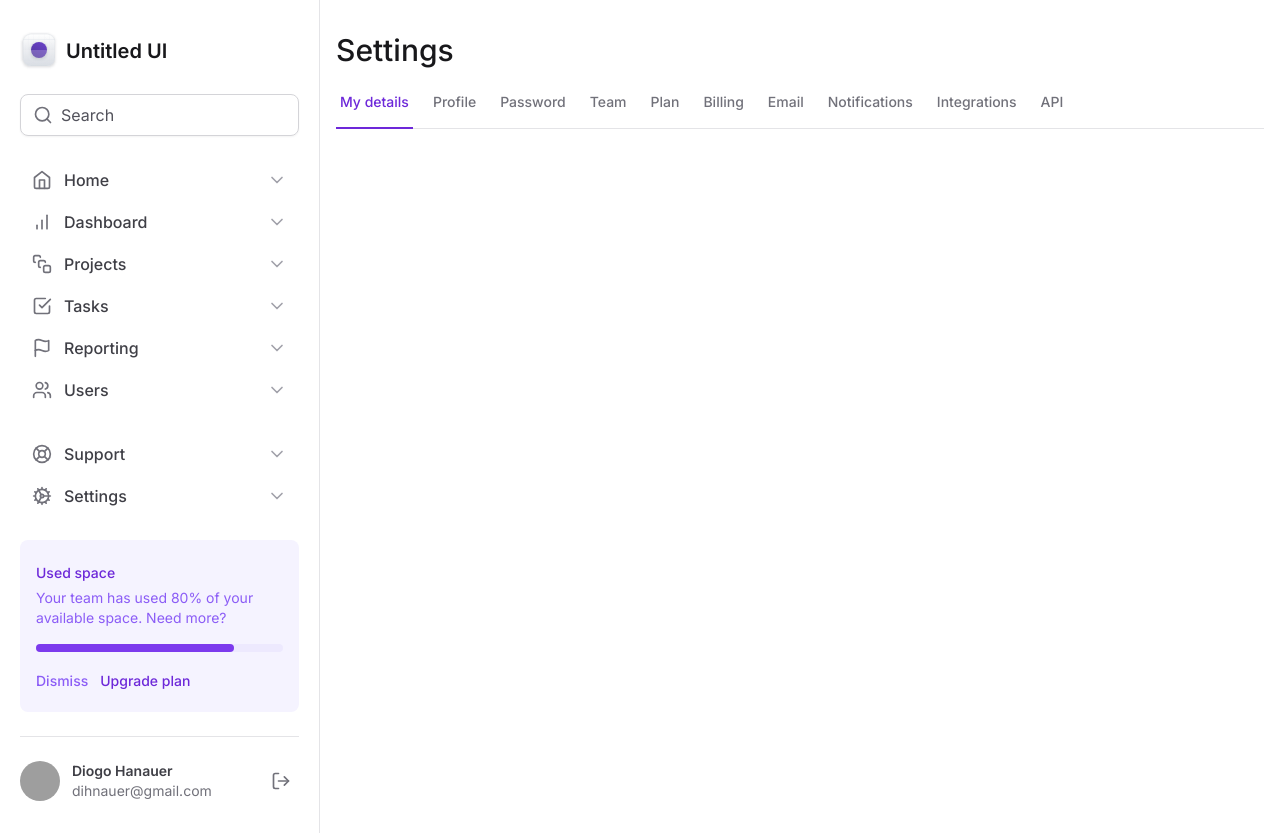
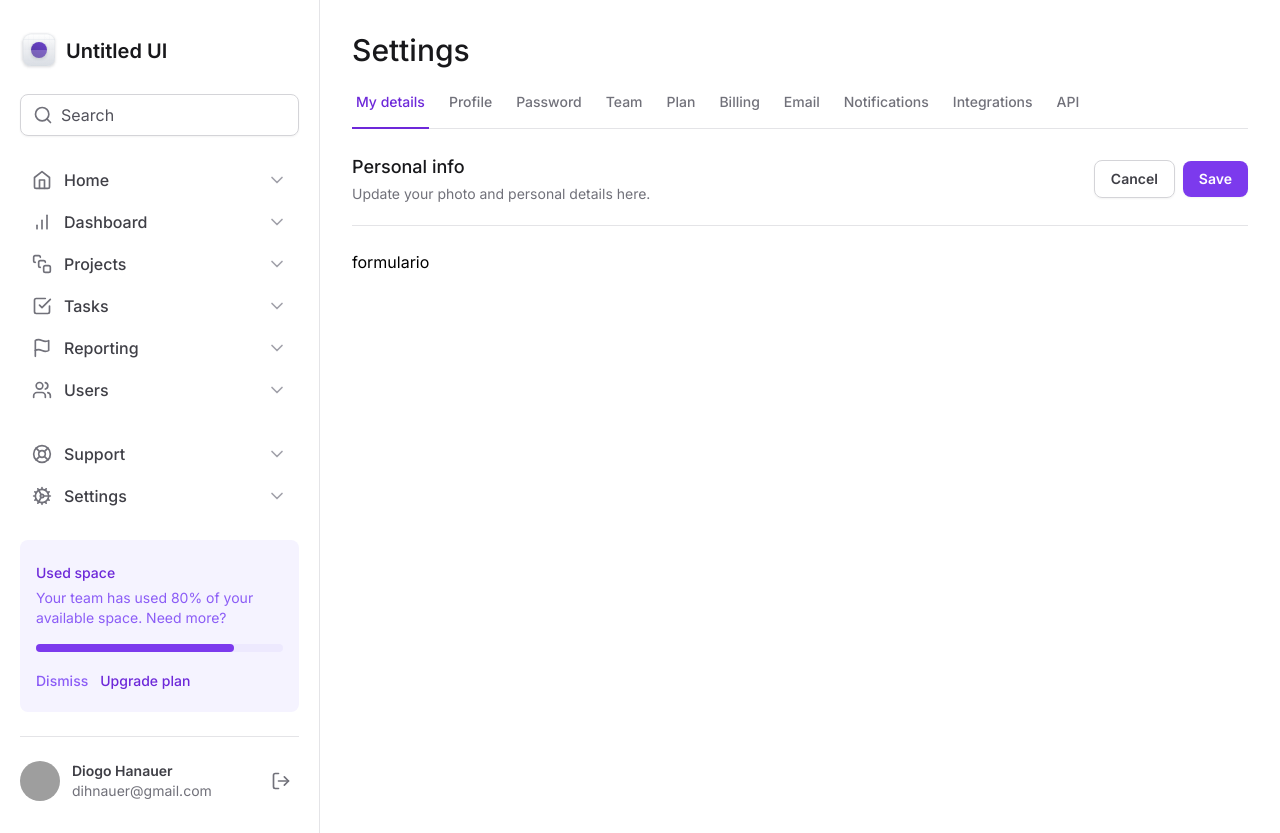
Before and after one commit to dihnauer/untitled-ui, a Next.js app: page / in a window 1280 px wide. Built offline with nearby package versions, Linux system fonts and the light colour scheme; grey boxes are pictures that could not be loaded.

Commit message:
structuring form session

```diff
--- a/src/app/layout.tsx
+++ b/src/app/layout.tsx
@@ -21,7 +21,7 @@
         <div className="grid-cols-app grid min-h-screen">
           <Sidebar />
 
-          <main className="px-4 pb-12 pt-8">{children}</main>
+          <main className="px-8 pb-12 pt-8">{children}</main>
         </div>
       </body>
     </html>
--- a/src/app/page.tsx
+++ b/src/app/page.tsx
@@ -6,6 +6,37 @@
       <h1 className="text-3xl font-medium text-zinc-900">Settings</h1>
 
       <SettingsTabs />
+
+      <div className="mt-6 flex flex-col">
+        <div className="flex items-center justify-between border-b border-zinc-200 pb-5">
+          <div className="space-y-1">
+            <h2 className="text-lg font-medium text-zinc-900">Personal info</h2>
+            <span className="text-sm text-zinc-500">
+              Update your photo and personal details here.
+            </span>
+          </div>
+
+          <div className="flex items-center gap-2">
+            <button
+              type="button"
+              className="rounded-lg border border-zinc-300 px-4 py-2 text-sm font-semibold text-zinc-700 shadow-sm hover:bg-zinc-50"
+            >
+              Cancel
+            </button>
+            <button
+              type="submit"
+              form="settings"
+              className="rounded-lg bg-violet-600 px-4 py-2 text-sm font-semibold text-white shadow-sm hover:bg-violet-700"
+            >
+              Save
+            </button>
+          </div>
+        </div>
+
+        <form id="settings" className="mt-6 flex w-full flex-col">
+          formulario
+        </form>
+      </div>
     </>
   );
 }
```
